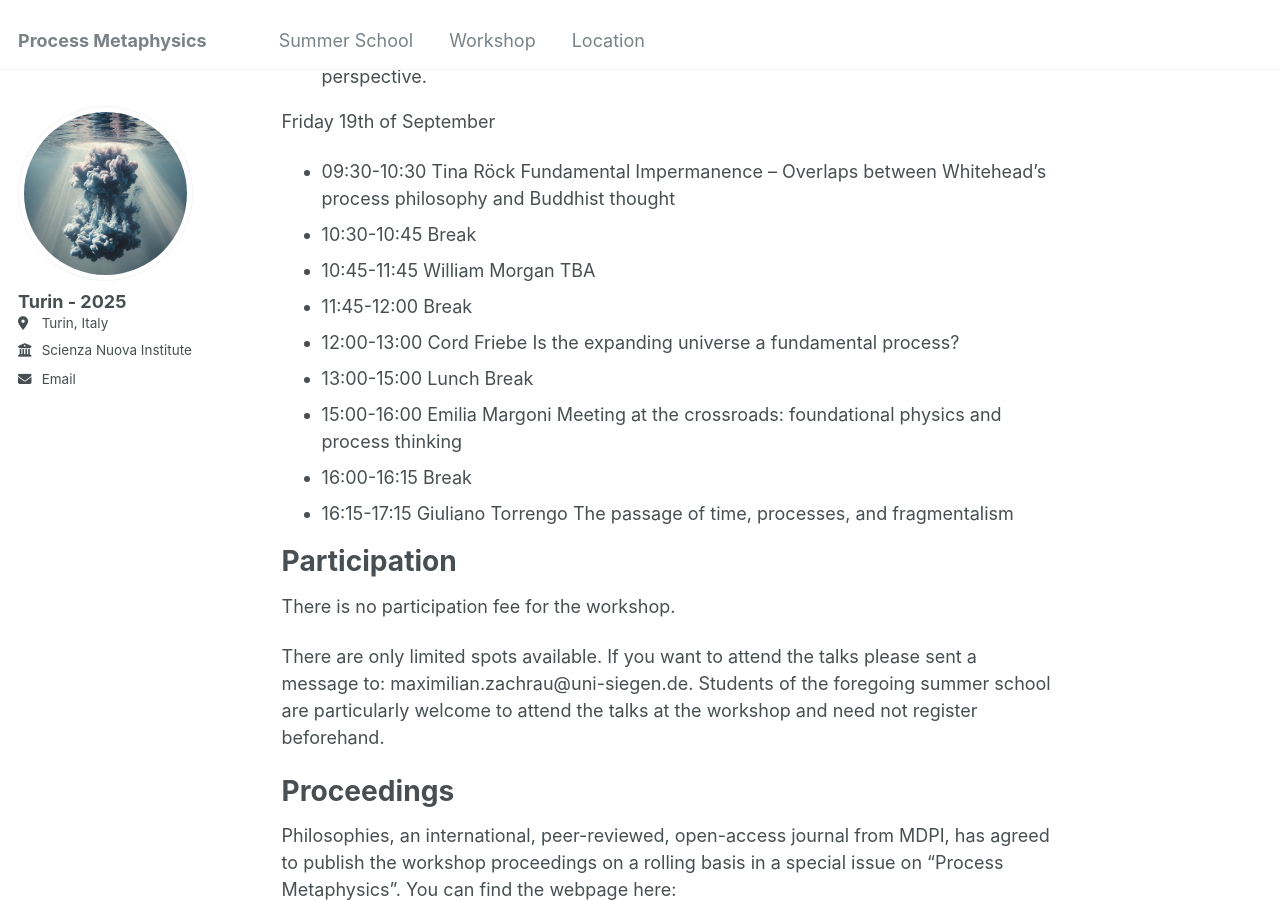
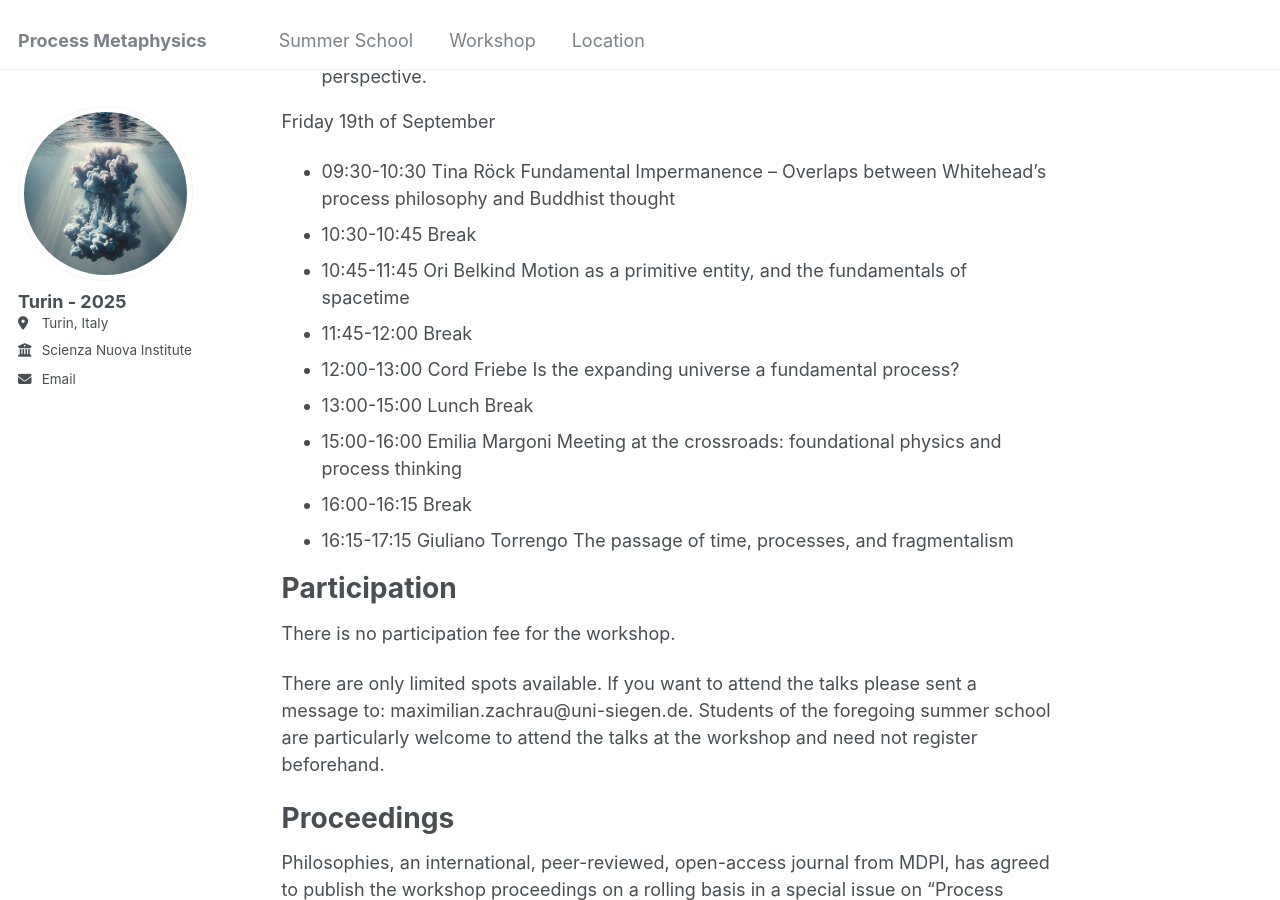
Before and after one commit to k1ssndr/turin2025, a Jekyll site: the page built from _pages/workshop.md, in a window 1280 px wide and 900 px high, scrolled down 2610 px. Built offline with Jekyll 4.4.1, drawn with Linux system fonts in a browser that asks for light colours.

Commit message:
Update workshop.md

```diff
--- a/_pages/workshop.md
+++ b/_pages/workshop.md
@@ -56,7 +56,7 @@ Friday 19th of September
 
 - 09:30-10:30	Tina Röck	Fundamental Impermanence – Overlaps between Whitehead’s process philosophy and Buddhist thought
 - 10:30-10:45	Break
-- 10:45-11:45	William Morgan	TBA
+- 10:45-11:45	Ori Belkind  Motion as a primitive entity, and the fundamentals of spacetime
 - 11:45-12:00	Break
 - 12:00-13:00	Cord Friebe	Is the expanding universe a fundamental process?
 - 13:00-15:00	Lunch Break
```
